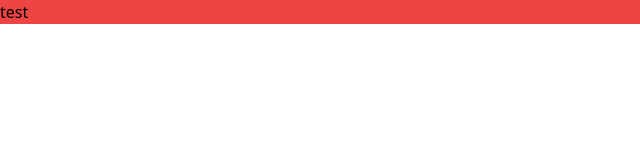
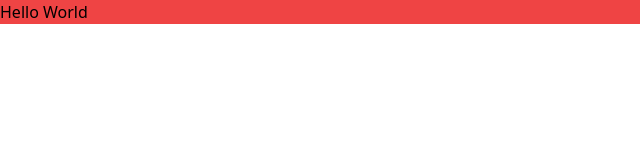
Before and after one commit to WebmarkFrontEnd/chatbot-dashboard, a website built with Vite: page index.html in a window 1280 px wide. Shown: the full height of the page, 0-640 px from the left. Built offline with nearby package versions, Linux system fonts and the light colour scheme.

Commit message:
first commit

```diff
--- a/index.html
+++ b/index.html
@@ -9,7 +9,7 @@
 </head>
 
 <body>
-  <h1 class="bg-red-500">test</h1>
+  <h1 class="bg-red-500">Hello World</h1>
 
 </body>
 
```
